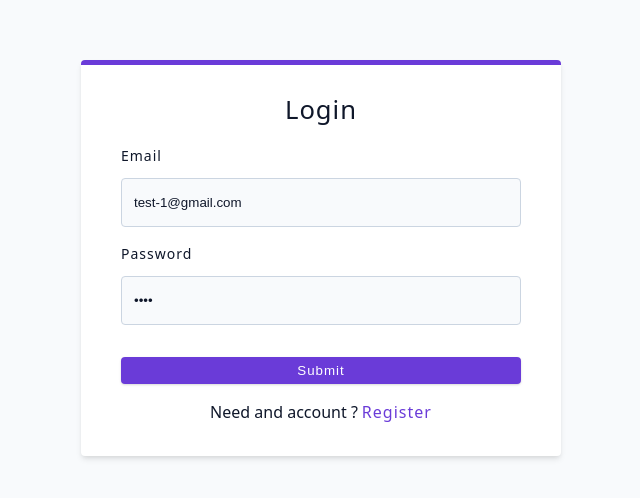
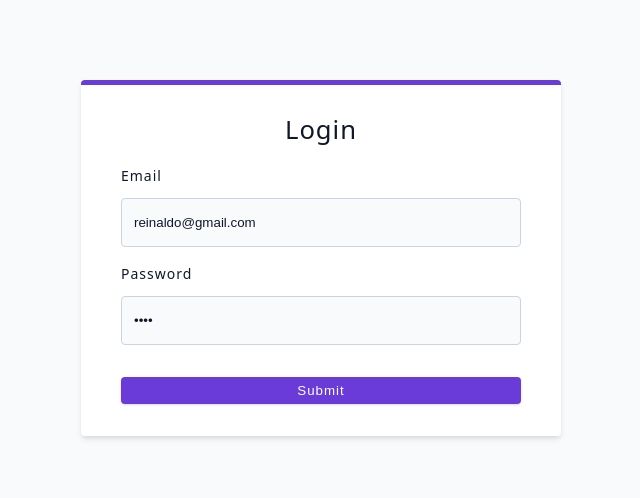
Before and after one commit to ReinaldoCode/Tikets-Reinaldo-TS-Express_React, a React (Vite) app in the folder Client/: page /login in a window 1280 px wide. Shown: the part 150-648 px from the top of the page, without its empty margins (319-959 px from the left). Built offline with nearby package versions, Linux system fonts and the light colour scheme.

Commit message:
change the register for a add user in the admin side

```diff
--- a/Client/src/App.tsx
+++ b/Client/src/App.tsx
@@ -50,11 +50,6 @@ const router = createBrowserRouter([
         action: LoginAction,
       },
       {
-        path: 'register',
-        element: <Register />,
-        action: registerAction,
-      },
-      {
         path: '/dashboard',
         element: <DashboardLayout />,
         loader: loaderDashboard,
@@ -86,6 +81,11 @@ const router = createBrowserRouter([
             loader: loaderEdit,
           },
           {
+            path: 'register',
+            element: <Register />,
+            action: registerAction,
+          },
+          {
             path: 'admin',
             element: <Admin />,
             loader: loaderUsers,
--- a/Client/src/Pages/Landing.tsx
+++ b/Client/src/Pages/Landing.tsx
@@ -15,9 +15,6 @@ export const Landing = () => {
             your available items in one place. Stay organized and always have a
             clear view of what's in stock.
           </p>
-          <Link to='/register' className='btn register-link'>
-            Register
-          </Link>
           <Link to='/Login' className='btn register-link'>
             Login
           </Link>
--- a/Client/src/Pages/Login.tsx
+++ b/Client/src/Pages/Login.tsx
@@ -44,7 +44,7 @@ export const Login: React.FC = () => {
           type='email'
           name='email'
           lableText='email'
-          defaultValue='test-1@gmail.com'
+          defaultValue='reinaldo@gmail.com'
         />
         <FormRowEdit
           type='password'
@@ -55,12 +55,6 @@ export const Login: React.FC = () => {
         <button type='submit' className='btn btn-block' disabled={isSubmitting}>
           {isSubmitting ? 'Submitting...' : 'Submit'}
         </button>
-        <p>
-          Need and account ?
-          <Link to='/register' className='member-btn'>
-            Register
-          </Link>
-        </p>
       </Form>
     </Wrapper>
   );
--- a/Client/src/Pages/admint.tsx
+++ b/Client/src/Pages/admint.tsx
@@ -5,6 +5,7 @@ import { createContext, useContext } from 'react';
 import { LoaderFunction, useLoaderData } from 'react-router-dom';
 import { UserArray } from '../types';
 import { UsersContainer } from '../components/users-container';
+import { Link } from 'react-router-dom';
 
 export const loaderUsers: LoaderFunction = async () => {
   try {
@@ -22,6 +23,9 @@ export const Admin = () => {
   const data = useLoaderData() as UserArray;
   return (
     <usersContext.Provider value={data}>
+      <Link to='../register' className='btn register-link'>
+        add user
+      </Link>
       <UsersContainer />
     </usersContext.Provider>
   );
--- a/Client/src/Pages/register.tsx
+++ b/Client/src/Pages/register.tsx
@@ -1,5 +1,4 @@
 import {
-  Link,
   Form,
   ActionFunction,
   redirect,
@@ -8,10 +7,11 @@ import {
 } from 'react-router-dom';
 
 import { FormRowEdit } from '../components';
-import Wrapper from '../wrappers/login-page';
+
 import { ErrorMsg } from '../types';
 import axios from 'axios';
 import { toast } from 'react-toastify';
+import Wrapper from '../wrappers/dashboard-form-page';
 
 export const registerAction: ActionFunction = async ({ request }) => {
   const fromData = await request.formData();
@@ -23,8 +23,8 @@ export const registerAction: ActionFunction = async ({ request }) => {
   const errors: ErrorMsg = { msg: '' };
   try {
     await axios.post('/api/v1/auth/register', data);
-    toast.success('Register successful');
-    return redirect('/login');
+    toast.success('user added');
+    return redirect('/dashboard/admin');
   } catch (error: any) {
     errors.msg = error?.response?.data?.msg;
     return errors;
@@ -37,9 +37,13 @@ export const Register = () => {
   return (
     <Wrapper>
       <Form method='post' className='form'>
-        <h4>Register</h4>
-        {errors?.msg && <p style={{ color: 'red' }}>{errors.msg}</p>}
-        <FormRowEdit type='text' name='name' defaultValue='' lableText='name' />
+        <div className='form-center'>
+          <FormRowEdit
+            type='text'
+            name='name'
+            defaultValue=''
+            lableText='name'
+          />
           <FormRowEdit
             type='email'
             name='email'
@@ -52,15 +56,15 @@ export const Register = () => {
             defaultValue=''
             lableText='password'
           />
-        <button type='submit' className='btn btn-block' disabled={isSubmitting}>
+          <button
+            type='submit'
+            className='btn btn-block form-btn'
+            disabled={isSubmitting}
+          >
             {isSubmitting ? 'Submitting...' : 'Submit'}
           </button>
-        <p>
-          Already have and account?
-          <Link to='/login' className='member-btn'>
-            Login
-          </Link>
-        </p>
+          {errors?.msg && <p style={{ color: 'red' }}>{errors.msg}</p>}
+        </div>
       </Form>
     </Wrapper>
   );
```
Lines whose indentation alone changed are shown as unchanged.
